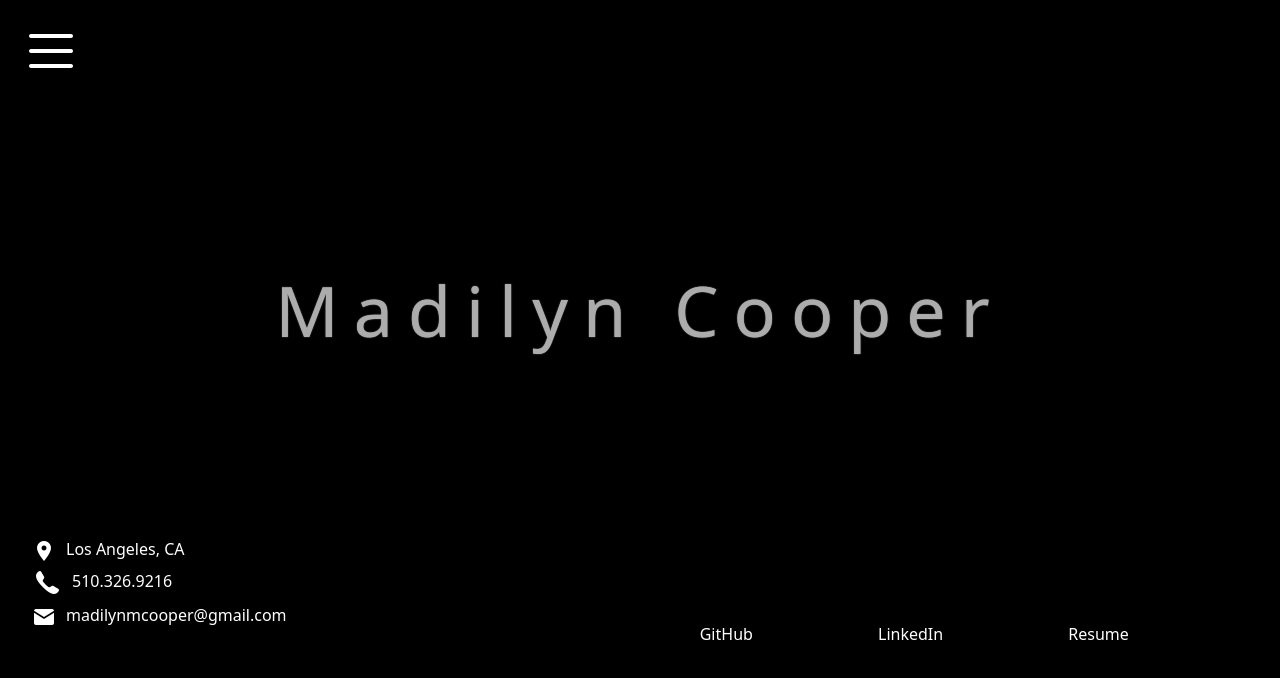
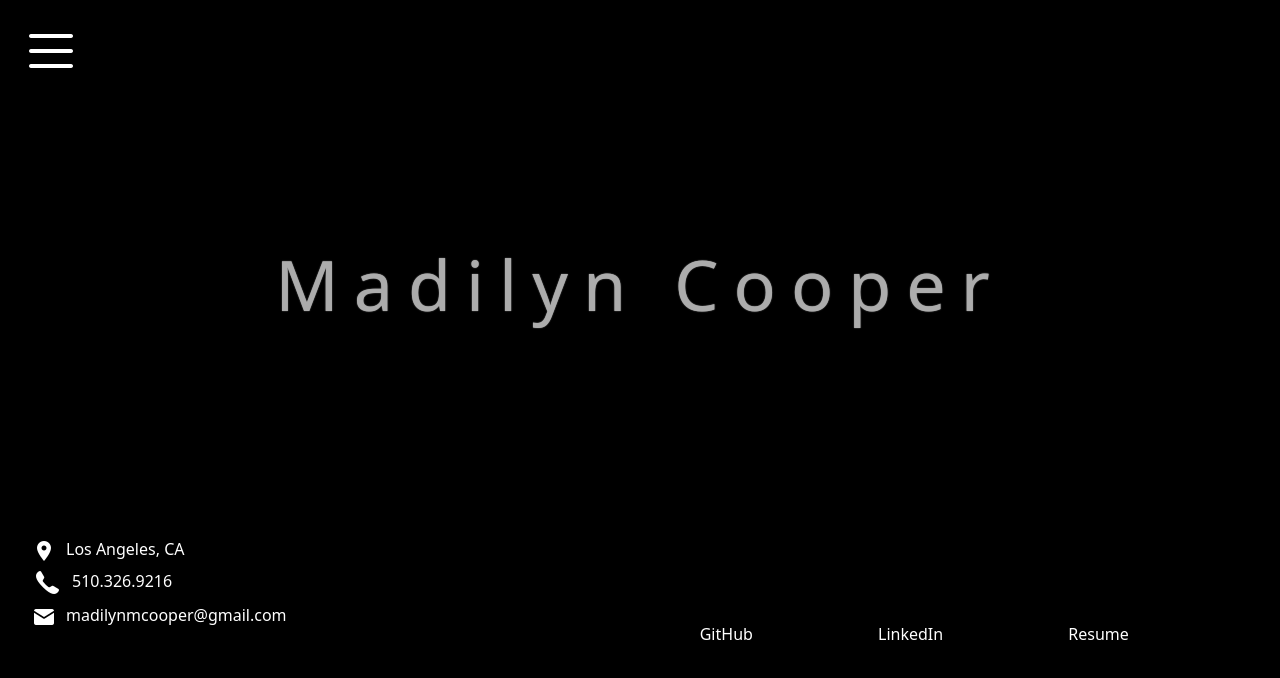
Before and after one commit to Madilyncooper/mcPortfolio, a React (Vite) app: page /mcPortfolio in a window 1280 px wide. Shown: the top 678 px of the page. Built offline with nearby package versions, Linux system fonts and the light colour scheme.

Commit message:
Fixed Navigation hover error

```diff
--- a/src/App.css
+++ b/src/App.css
@@ -1,12 +1,17 @@
 * {
     background-color: black;
+}
+
+.homePage {
+   padding-top: 3%;
+   margin-bottom: 8%;
 }
 
 /* Home.jsx page name "Madilyn Cooper" */
 .name {
     display: flex;
     justify-content: center;
-    margin-top: 15%;
+    margin-top: 10%;
     font-size: 70px;
     letter-spacing: 15px;
     color: #fff;
```
